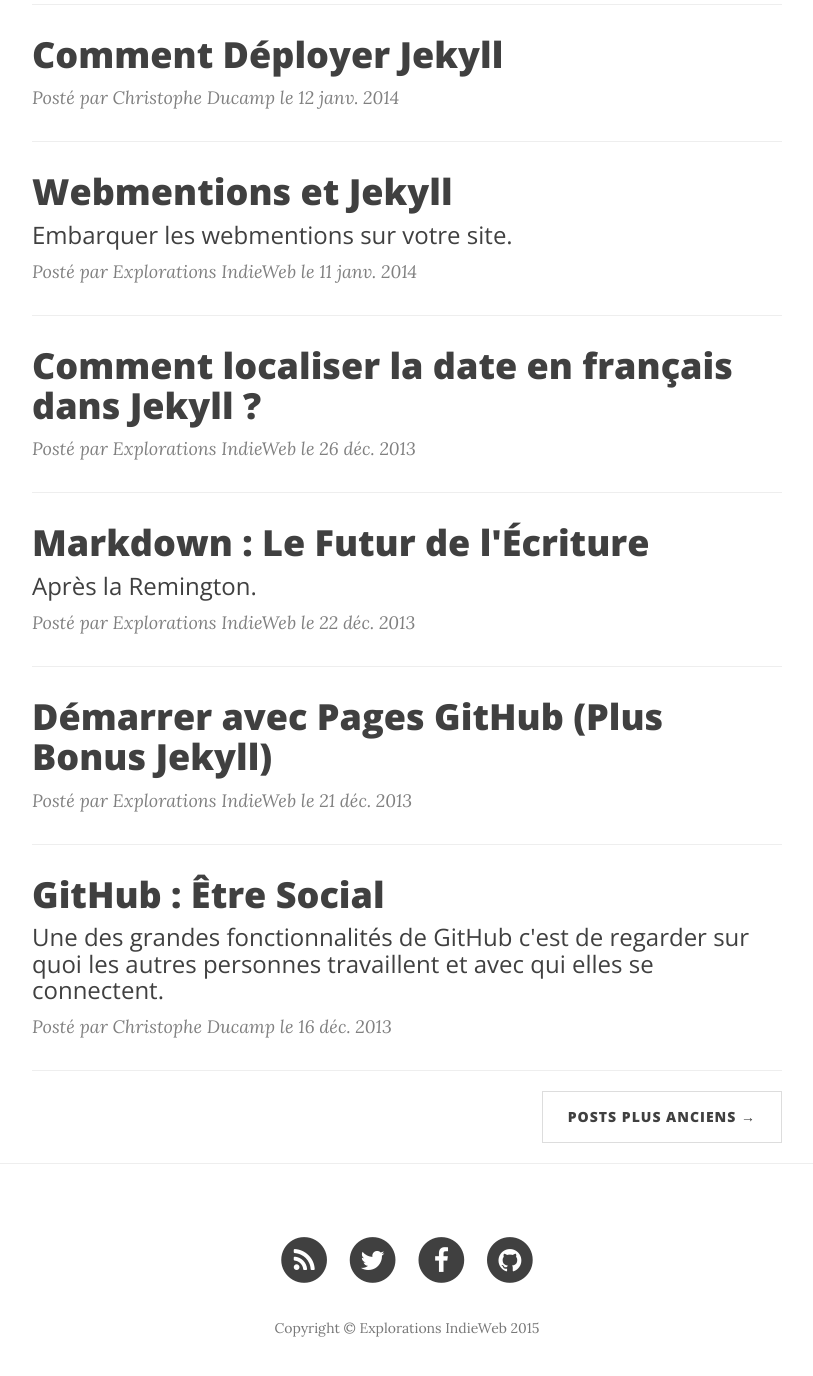
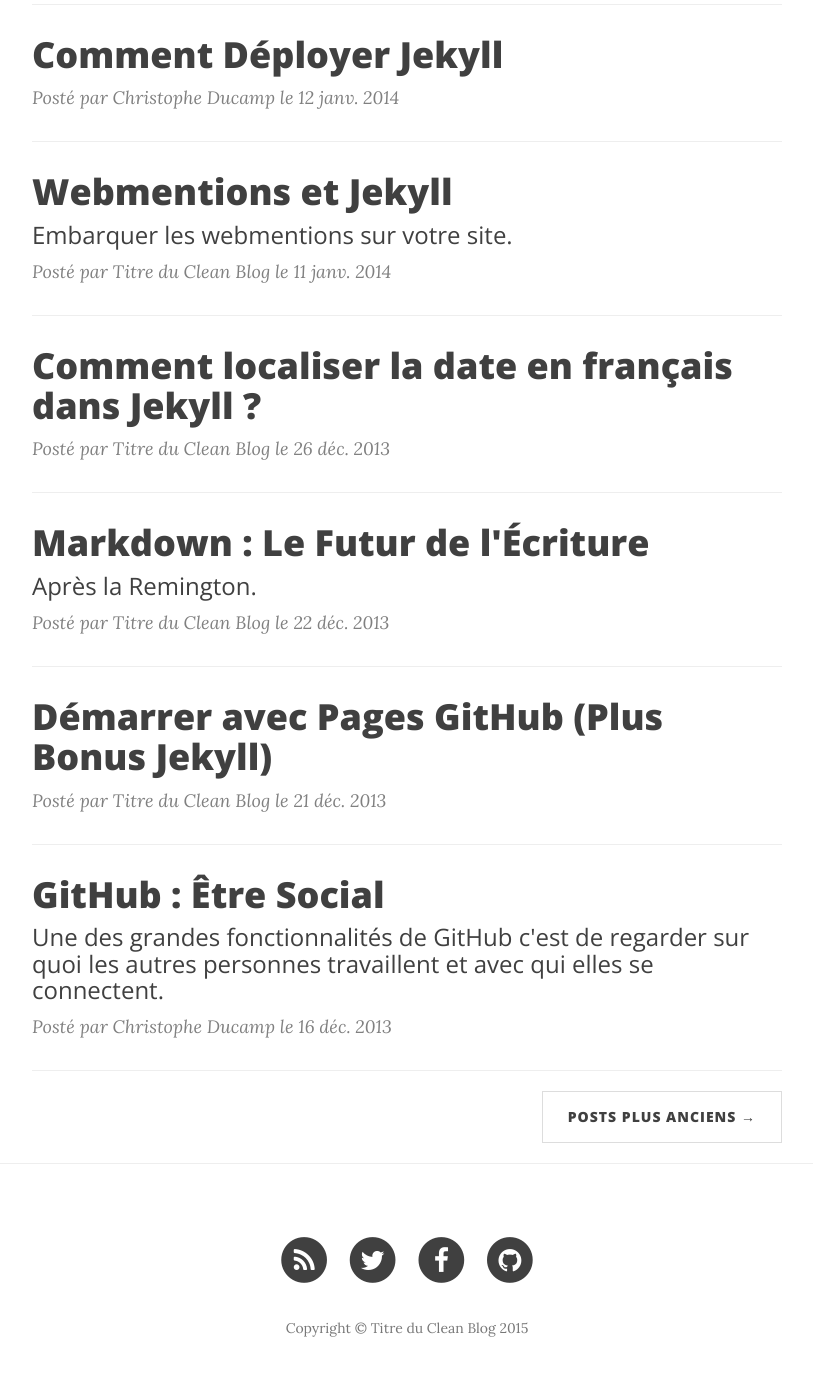
Before and after one commit to ChristopheDucamp/xtof-clean-blog, a Jekyll site: the page built from index.html, in a window 1280 px wide and 1400 px high, scrolled down 2372 px. Shown: the top 1376 px of the window, without its empty margins (233-1046 px from the left). Built offline with Jekyll 4.4.1, drawn with Linux system fonts in a browser that asks for light colours; nearby versions of some CDN libraries; the list of posts is cut into pages by our own code; some of the changed text lies outside the part shown.

Commit message:
Titre et description

```diff
--- a/_config.yml
+++ b/_config.yml
@@ -1,8 +1,8 @@
 # Site settings
-title: Explorations IndieWeb
+title: Titre du Clean Blog
 header-img: img/caterpillar.jpg
 email: christophe.ducamp@gmail.com
-description: "Explorations IndieWeb"
+description: "Explorations Jekyll IndieWeb"
 baseurl: ""
 url: ""
 twitter_username: xtof_fr
```
